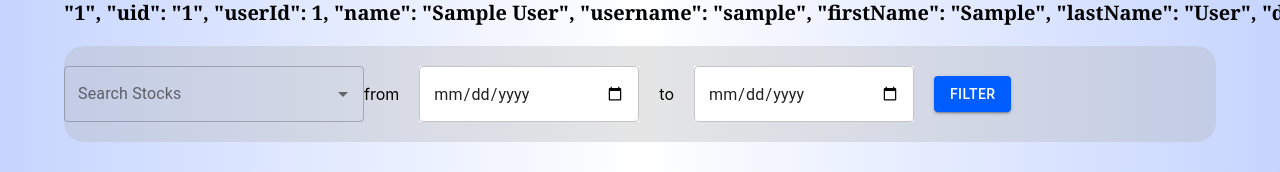
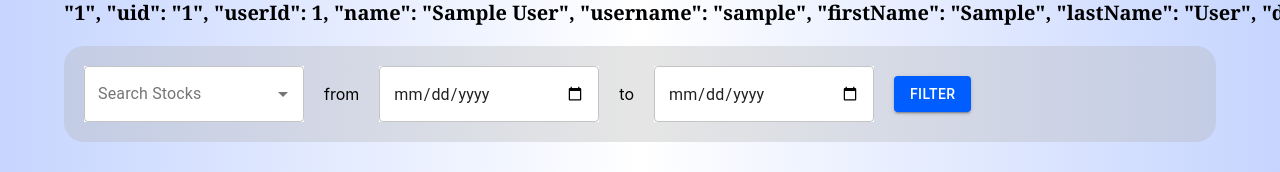
Before and after one commit to adityapaul18/SVNIT-Team4, a React (Create React App) app: page /home in a window 1280 px wide. Shown: the part 186-358 px from the top of the page. Built offline with nearby package versions, Linux system fonts and the light colour scheme; no server answers; sample sign-in values are in the browser's storage.

Commit message:
autocomp

```diff
--- a/src/components/Filters/Filters.js
+++ b/src/components/Filters/Filters.js
@@ -42,6 +42,7 @@ function Filters(props) {
         <div className="filterContainer" >
             <div>
                 <Autocomplete
+                className="Filters"
                 id="combo-box-demo"
                 options={symbols}
                 getOptionLabel={(option) => option}
```
Also changed, not shown: 1 other file (tests, documents, lock files or other folders).
